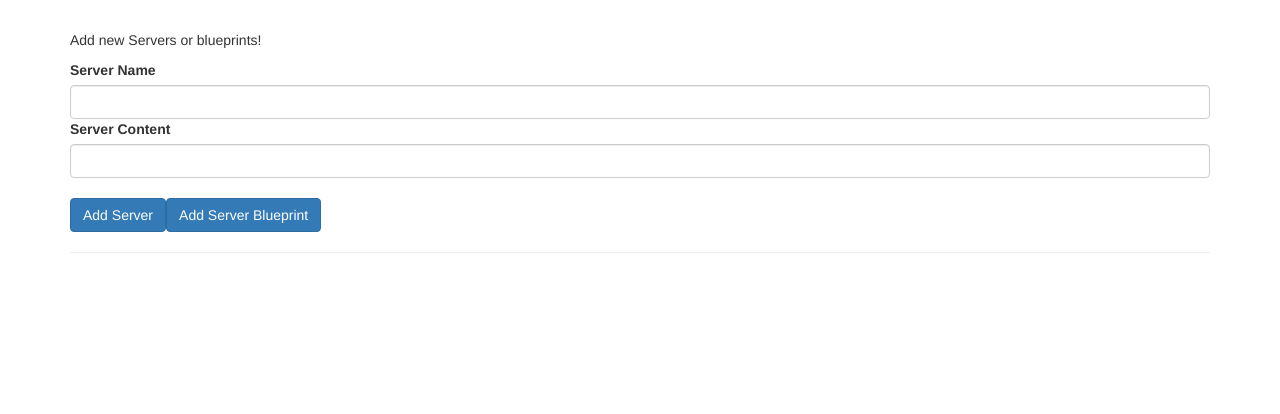
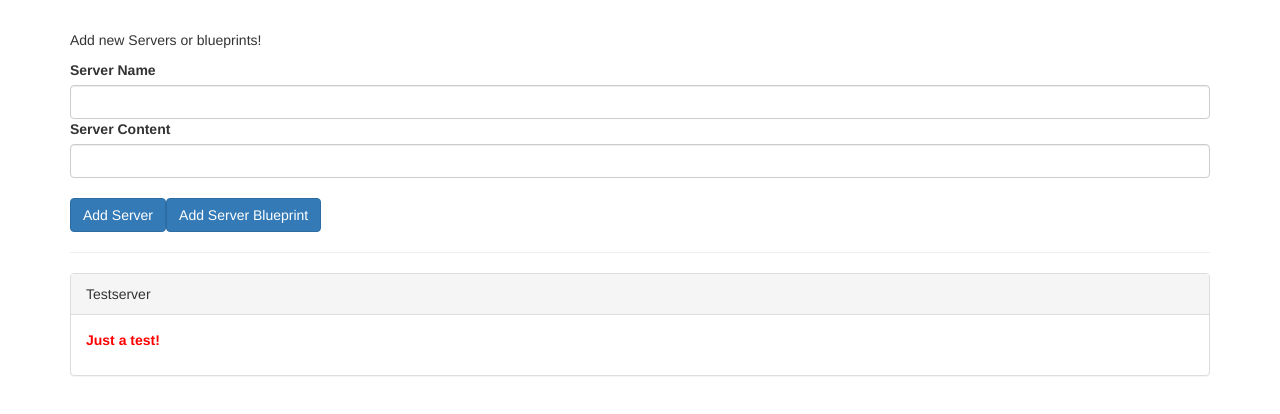
Before and after one commit to TheNewLad/ngUdemy-Max, an Angular app: page / in a window 1280 px wide. Shown: the top 414 px of the page. Built offline with nearby package versions, Linux system fonts and the light colour scheme.

Commit message:
made a custom property

```diff
--- a/src/app/app.component.html
+++ b/src/app/app.component.html
@@ -5,7 +5,8 @@
     <div class="col-xs-12">
       <app-server-element
         *ngFor="let serverElement of serverElements"
-      ></app-server-element>
+        [element]="serverElement"
+        ></app-server-element>
     </div>
   </div>
 </div>
--- a/src/app/app.component.ts
+++ b/src/app/app.component.ts
@@ -6,7 +6,7 @@ import { Component } from '@angular/core';
   styleUrls: ['./app.component.css']
 })
 export class AppComponent {
-  serverElements = [];
+  serverElements = [{type: "server", name: "Testserver", content: "Just a test!"}];
 
 
 
--- a/src/app/server-element/server-element.component.ts
+++ b/src/app/server-element/server-element.component.ts
@@ -1,4 +1,4 @@
-import { Component, OnInit } from '@angular/core';
+import { Component, OnInit, Input } from '@angular/core';
 
 @Component({
   selector: 'app-server-element',
@@ -6,7 +6,7 @@ import { Component, OnInit } from '@angular/core';
   styleUrls: ['./server-element.component.css']
 })
 export class ServerElementComponent implements OnInit {
-
+  @Input() element: {type: string, name: string, content: string};
 
   constructor() { }
 
```
